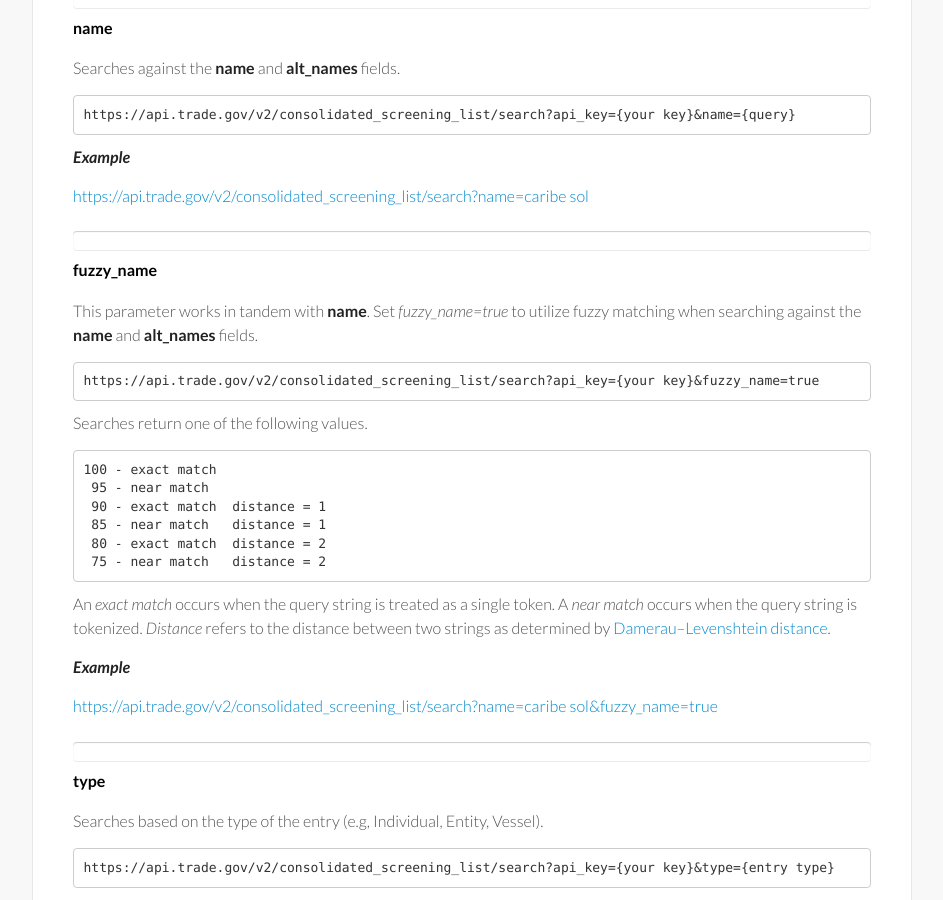
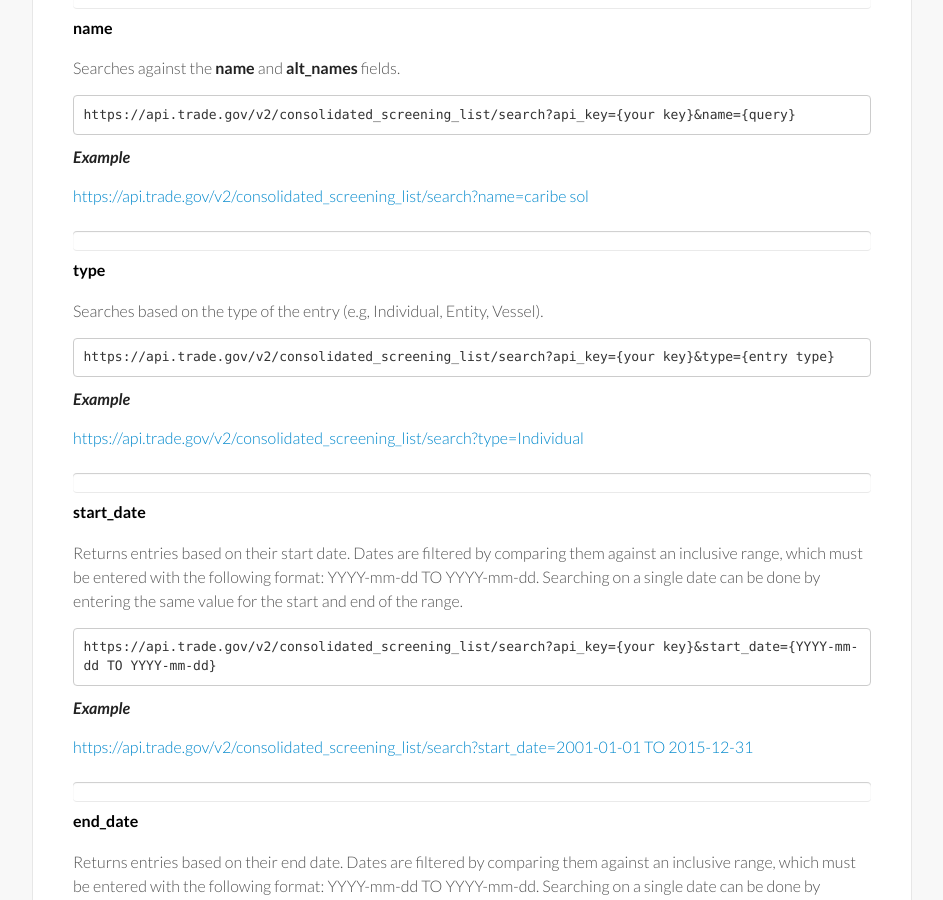
Before and after one commit to InternationalTradeAdministration/developerportal, a Jekyll site: the page built from _posts/v2/2015-02-24-csl.md, in a window 1280 px wide and 900 px high, scrolled down 2213 px. Shown: the whole window, without its empty margins (288-1231 px from the left). Built offline with Jekyll 4.4.1, drawn with Linux system fonts in a browser that asks for light colours; nearby versions of some CDN libraries.

Commit message:
Update 2015-02-24-csl.md
Remove paragraph regarding unreleased feature.

```diff
--- a/_posts/v2/2015-02-24-csl.md
+++ b/_posts/v2/2015-02-24-csl.md
@@ -80,30 +80,6 @@ Searches against the **name** and **alt_names** fields.
 **_Example_**
 
 {% include csl-query-name.html %}
-
-###fuzzy_name
-
-This parameter works in tandem with **name**. Set *fuzzy_name=true* to utilize fuzzy matching when searching against the **name** and **alt_names** fields.
-
-    {{ site.webservices_baseurl }}/v2/consolidated_screening_list/search?api_key={your key}&fuzzy_name=true
-
-Searches return one of the following values.
-
-    100 - exact match
-     95 - near match
-     90 - exact match  distance = 1
-     85 - near match   distance = 1
-     80 - exact match  distance = 2
-     75 - near match   distance = 2
-
-An *exact match* occurs when the query string is treated as a single token.
-A *near match* occurs when the query string is tokenized.
-*Distance* refers to the distance between two strings as determined by [Damerau–Levenshtein distance](http://en.wikipedia.org/wiki/Damerau%E2%80%93Levenshtein_distance).
-
-**_Example_**
-
-{% include csl-query-fuzzy-name.html %}
-
 
 ###type
 
```
